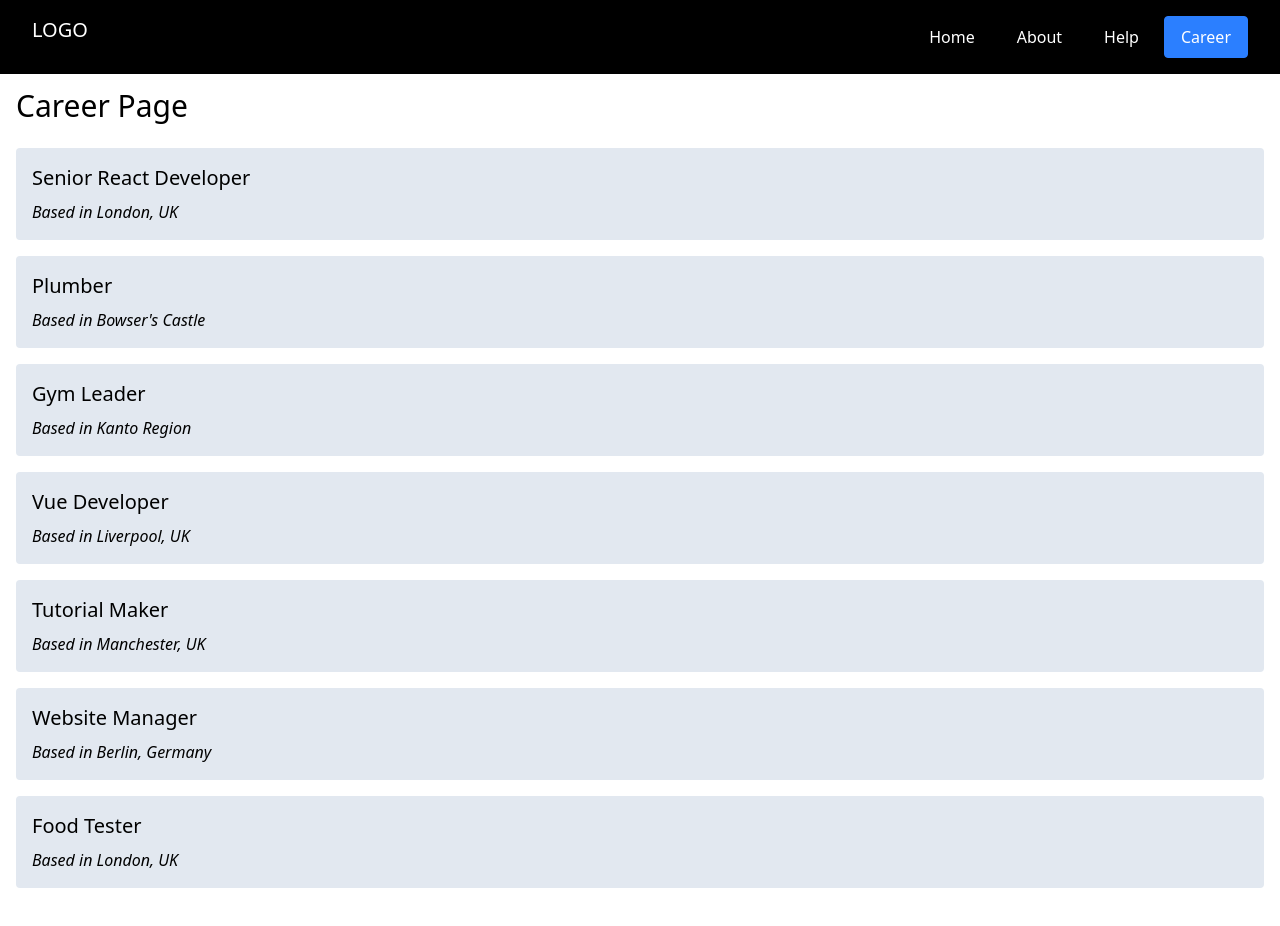
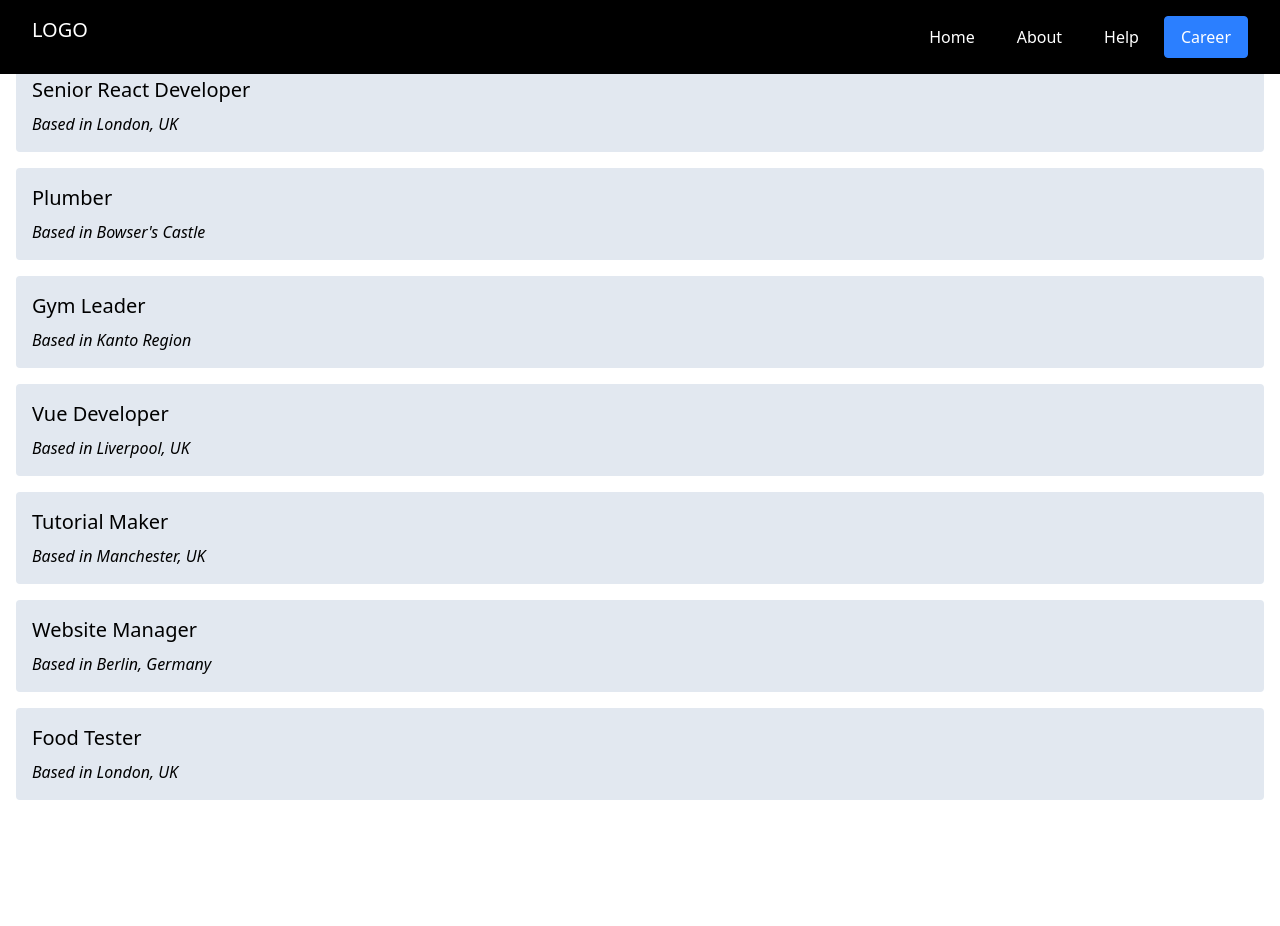
Before and after one commit to sether31/React-Routing, a React (Vite) app: page /careers in a window 1280 px wide. Shown: the top 926 px of the page. After the commit the page ends 880 px from the top, so only its background shows below. Built offline with nearby package versions, Linux system fonts and the light colour scheme; data requests are answered from the project's data file.

Commit message:
fix: Fix space on top and put it on parent instead of h1

```diff
--- a/src/layouts/CareerLayout.jsx
+++ b/src/layouts/CareerLayout.jsx
@@ -3,8 +3,7 @@ import { Outlet } from "react-router-dom";
 function CareerLayout() {
   return (
     <section>
-      <h1 className="mt-22 text-3xl">Career Page</h1>
-
+      <h1 className="text-3xl">Career Page</h1>
       <br/>
       <Outlet />
     </section>
--- a/src/layouts/HelpLayout.jsx
+++ b/src/layouts/HelpLayout.jsx
@@ -2,7 +2,7 @@ import { NavLink, Outlet } from "react-router-dom";
 
 function HelpLayout() {
   return (
-    <section className="mt-22">
+    <section>
       <h1 className="mt-4 text-3xl">Help Page</h1>
 
       <nav className="flex justify-center gap-2 mt-8">
--- a/src/pages/about.jsx
+++ b/src/pages/about.jsx
@@ -1,6 +1,6 @@
 function About() {
   return(
-    <section className="mt-22">
+    <section>
       <h2 className="text-3xl">About Page</h2>
     </section>
   )
--- a/src/pages/home.jsx
+++ b/src/pages/home.jsx
@@ -1,6 +1,6 @@
 function Home() {
   return(
-    <section className="mt-22">
+    <section>
       <h2 className="mt-4 text-3xl">Home Page</h2>
     </section>
   )
```
